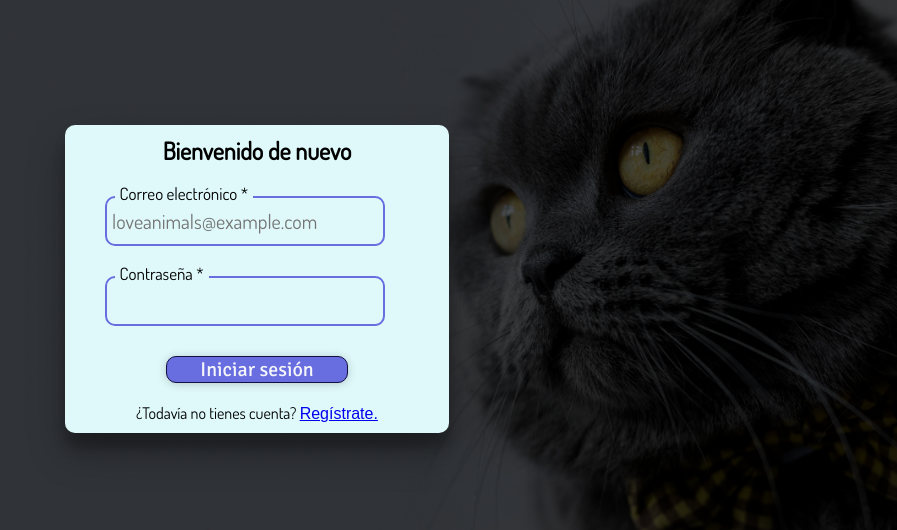
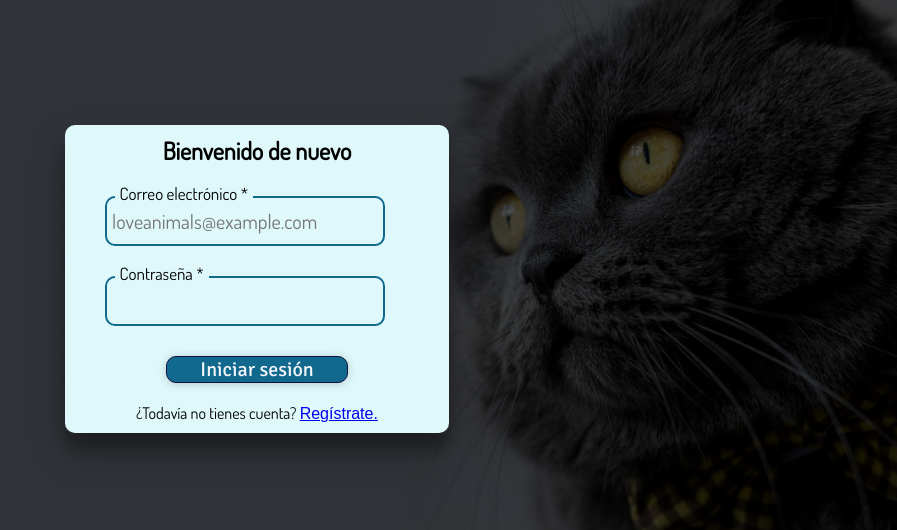
Before and after one commit to Javithor360/manada, a PHP site: page /form_login.html in a window 1280 px wide. Shown: the part 60-590 px from the top of the page, without its empty margins (383-1280 px from the left). Run offline with PHP 8.4, Linux system fonts and the light colour scheme; some web fonts are replaced.

Commit message:
Login/signup - Cambio de color

```diff
--- a/css/form_login.css
+++ b/css/form_login.css
@@ -61,7 +61,7 @@ input, select{
     width: 92%;
     padding: 0.625rem 0.625rem 0.625rem 0.3125rem;
     background: none;
-    border: 2px #686de0 solid;
+    border: 2px #11698E solid;
     border-radius: 10px;
     color: #2d3436;
     font-size: 20px;
@@ -85,7 +85,7 @@ label{
 }
 
 input:focus{
-    border-color: #4834d4;
+    border-color: #11698E;
     outline: none;
 }
 
@@ -94,7 +94,7 @@ button#submit{
     height: auto;
     border-radius: 10px;
     border:none;
-    background-color: #686de0;
+    background-color: #11698E;
     display: block;
     font-family: 'Signika', sans-serif;
     font-size: 1.25rem;
--- a/css/form_signup.css
+++ b/css/form_signup.css
@@ -56,7 +56,7 @@ input, select{
     width: 92%;
     padding: 0.625rem 0.625rem 0.625rem 0.3125rem;
     background: none;
-    border: 2px #686de0 solid;
+    border: 2px #11698E solid;
     border-radius: 10px;
     color: #2d3436;
     font-size: 20px;
@@ -89,7 +89,7 @@ button#submit{
     height: auto;
     border-radius: 10px;
     border:none;
-    background-color: #686de0;
+    background-color: #11698E;
     display: block;
     font-family: 'Signika', sans-serif;
     font-size: 1.25rem;
```
